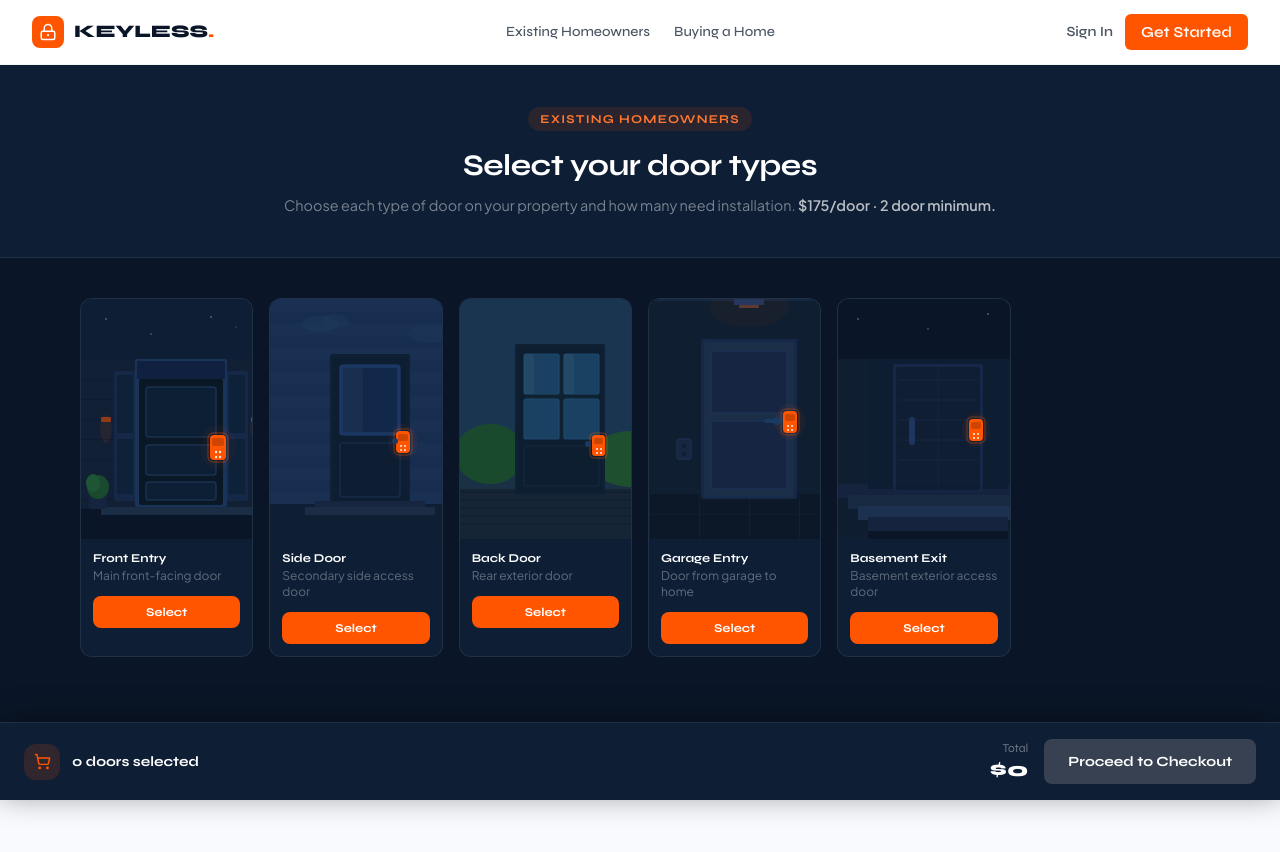
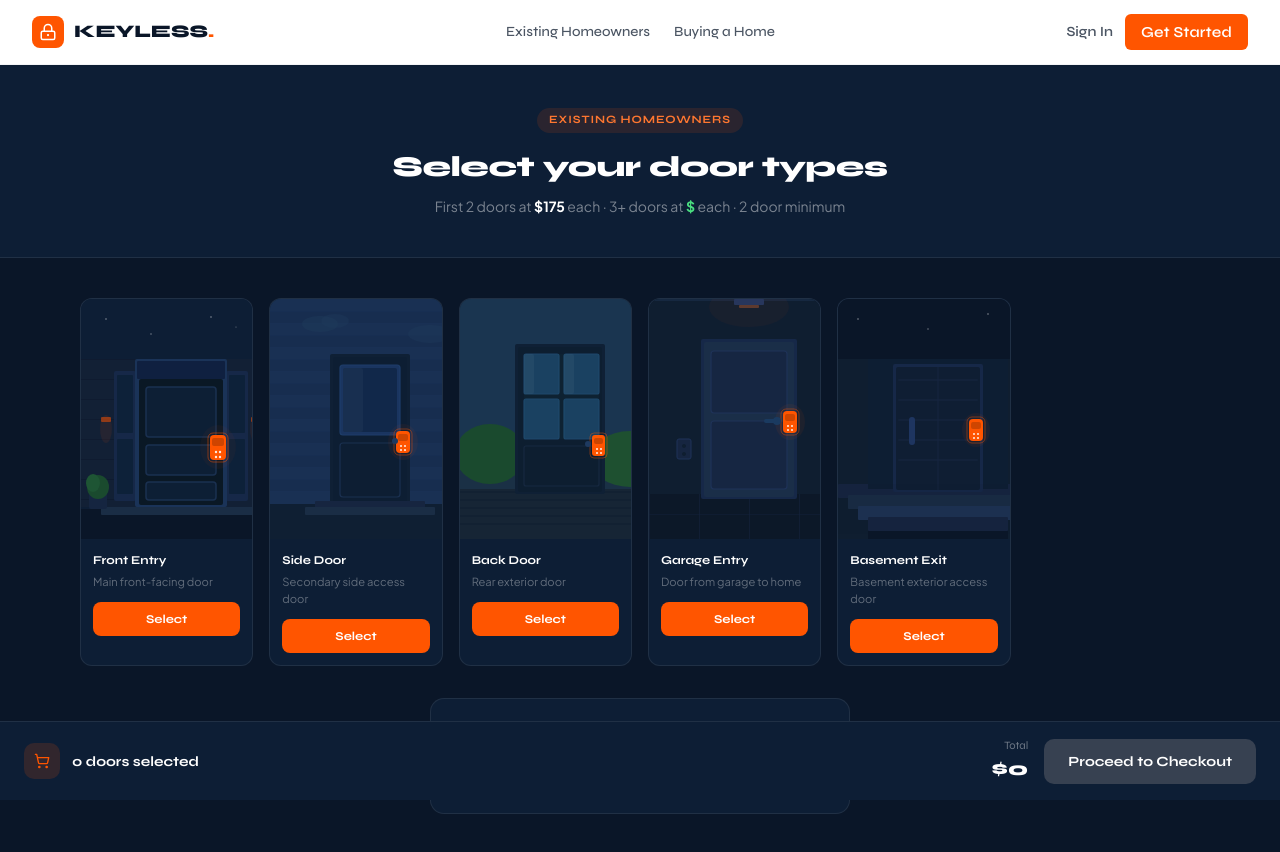
Before and after one commit to dorikahs-eng/keylesssecurity, a Next.js app: page /existing in a window 1280 px wide. Shown: the top 852 px of the page. Before the commit the page ends 800 px from the top, so only its background shows below. Built offline with nearby package versions, Linux system fonts and the light colour scheme.

Commit message:
Update page.tsx

```diff
--- a/app/existing/page.tsx
+++ b/app/existing/page.tsx
@@ -4,16 +4,21 @@ import { useState } from 'react';
 import { useRouter } from 'next/navigation';
 import Navbar from '@/components/Navbar';
 import DoorIllustration from '@/components/DoorIllustration';
-import { DOOR_TYPES, PRICE_PER_DOOR, MINIMUM_DOORS, CartItem } from '@/lib/types';
-import { Plus, Minus, ShoppingCart, AlertCircle, Check } from 'lucide-react';
+import { DOOR_TYPES, PRICE_PER_DOOR, PRICE_TIER2, CartItem, calculateTotal, getMinDoors, COUPON_CODES } from '@/lib/types';
+import { Plus, Minus, ShoppingCart, AlertCircle, Check, Tag, X } from 'lucide-react';
 
 export default function ExistingHomeownerPage() {
   const router = useRouter();
   const [cart, setCart] = useState<CartItem[]>([]);
   const [showMinWarning, setShowMinWarning] = useState(false);
+  const [couponInput, setCouponInput] = useState('');
+  const [appliedCoupon, setAppliedCoupon] = useState('');
+  const [couponError, setCouponError] = useState('');
 
   const totalDoors = cart.reduce((sum, item) => sum + item.quantity, 0);
-  const subtotal = totalDoors * PRICE_PER_DOOR;
+  const total = calculateTotal(totalDoors, appliedCoupon);
+  const minDoors = getMinDoors(appliedCoupon);
+  const couponInfo = appliedCoupon ? COUPON_CODES[appliedCoupon.toUpperCase()] : null;
 
   const getQuantity = (doorId: string) => cart.find(c => c.door.id === doorId)?.quantity ?? 0;
 
@@ -30,86 +35,137 @@ export default function ExistingHomeownerPage() {
     }
   };
 
+  const applyCoupon = () => {
+    const code = couponInput.trim().toUpperCase();
+    if (!code) return;
+    if (COUPON_CODES[code]) {
+      setAppliedCoupon(code);
+      setCouponError('');
+      setCouponInput('');
+    } else {
+      setCouponError('Invalid coupon code');
+    }
+  };
+
+  const removeCoupon = () => {
+    setAppliedCoupon('');
+    setCouponError('');
+    setCouponInput('');
+  };
+
   const handleCheckout = () => {
-    if (totalDoors < MINIMUM_DOORS) {
+    if (totalDoors < minDoors) {
       setShowMinWarning(true);
       setTimeout(() => setShowMinWarning(false), 3000);
       return;
     }
-    localStorage.setItem('ks_pending_order', JSON.stringify({ type: 'existing', items: cart, subtotal, total: subtotal, createdAt: new Date().toISOString() }));
+    localStorage.setItem('ks_pending_order', JSON.stringify({
+      type: 'existing',
+      items: cart,
+      subtotal: total,
+      total,
+      coupon: appliedCoupon || null,
+      couponLabel: couponInfo?.label || null,
+      createdAt: new Date().toISOString(),
+    }));
     router.push('/checkout');
   };
 
+  // Build line items for summary showing tiered pricing
+  const buildLineItems = () => {
+    if (couponInfo) {
+      return cart.map(item => ({
+        label: `${item.door.label} × ${item.quantity}`,
+        price: item.quantity * couponInfo.pricePerDoor,
+        note: `$${couponInfo.pricePerDoor}/door`,
+      }));
+    }
+    const items: { label: string; price: number; note: string }[] = [];
+    let doorsAccounted = 0;
+    for (const item of cart) {
+      let itemTotal = 0;
+      let note = '';
+      for (let i = 0; i < item.quantity; i++) {
+        const doorNum = doorsAccounted + i + 1;
+        itemTotal += doorNum <= 2 ? PRICE_PER_DOOR : PRICE_TIER2;
+      }
+      if (doorsAccounted < 2 && doorsAccounted + item.quantity > 2) {
+        note = `Mixed rate`;
+      } else if (doorsAccounted >= 2) {
+        note = `$${PRICE_TIER2}/door`;
+      } else {
+        note = `$${PRICE_PER_DOOR}/door`;
+      }
+      items.push({ label: `${item.door.label} × ${item.quantity}`, price: itemTotal, note });
+      doorsAccounted += item.quantity;
+    }
+    return items;
+  };
+
+  const s = {
+    page: { minHeight: '100vh', background: '#0A1628' } as React.CSSProperties,
+    header: { borderBottom: '1px solid rgba(255,255,255,0.08)', background: '#0d1e35', padding: '2.5rem 1rem', textAlign: 'center' as const },
+    tag: { display: 'inline-block', padding: '0.25rem 0.75rem', borderRadius: '20px', fontSize: '0.7rem', fontWeight: 700, textTransform: 'uppercase' as const, letterSpacing: '0.08em', background: 'rgba(255,85,0,0.12)', color: '#FF7730', fontFamily: 'var(--font-syne)', marginBottom: '0.75rem' },
+    h1: { fontFamily: 'var(--font-syne)', fontWeight: 800, fontSize: '1.8rem', color: 'white', letterSpacing: '-0.5px', marginBottom: '0.5rem' },
+    sub: { color: 'rgba(255,255,255,0.45)', fontSize: '0.875rem', fontFamily: 'var(--font-jakarta)' },
+    grid: { maxWidth: '1152px', margin: '0 auto', padding: '2.5rem 1rem' },
+    card: (selected: boolean) => ({
+      borderRadius: '12px', overflow: 'hidden', cursor: 'pointer',
+      background: '#0d1e35',
+      border: selected ? '2px solid #FF5500' : '1px solid rgba(255,255,255,0.08)',
+      boxShadow: selected ? '0 0 20px rgba(255,85,0,0.15)' : 'none',
+      transition: 'all 0.2s',
+    } as React.CSSProperties),
+  };
+
   return (
-    <div className="min-h-screen" style={{ background: '#0A1628' }}>
+    <div style={s.page}>
       <Navbar />
 
-      <div className="border-b" style={{ borderColor: 'rgba(255,255,255,0.08)', background: '#0d1e35' }}>
-        <div className="max-w-6xl mx-auto px-4 py-10 text-center">
-          <div className="inline-block px-3 py-1 rounded-full text-xs font-bold uppercase tracking-widest mb-4"
-            style={{ background: 'rgba(255,85,0,0.12)', color: '#FF7730', fontFamily: 'var(--font-syne)' }}>
-            Existing Homeowners
-          </div>
-          <h1 className="text-3xl font-bold mb-3" style={{ fontFamily: 'var(--font-syne)', color: 'white', letterSpacing: '-0.5px' }}>
-            Select your door types
-          </h1>
-          <p style={{ color: 'rgba(255,255,255,0.45)', fontFamily: 'var(--font-jakarta)', fontSize: '0.9rem' }}>
-            Choose each type of door on your property and how many need installation.{' '}
-            <span style={{ color: 'rgba(255,255,255,0.7)', fontWeight: 600 }}>$175/door · 2 door minimum.</span>
-          </p>
-        </div>
+      <div style={s.header}>
+        <div style={s.tag}>Existing Homeowners</div>
+        <h1 style={s.h1}>Select your door types</h1>
+        <p style={s.sub}>
+          First 2 doors at <strong style={{ color: 'white' }}>${PRICE_PER_DOOR}</strong> each ·
+          3+ doors at <strong style={{ color: '#4ade80' }}>${PRICE_TIER2}</strong> each · 2 door minimum
+        </p>
       </div>
 
-      <div className="max-w-6xl mx-auto px-4 py-10">
-        <div className="grid grid-cols-2 sm:grid-cols-3 lg:grid-cols-6 gap-4">
+      <div style={s.grid}>
+        {/* Door grid */}
+        <div style={{ display: 'grid', gridTemplateColumns: 'repeat(auto-fill, minmax(160px, 1fr))', gap: '1rem', marginBottom: '2rem' }}>
           {DOOR_TYPES.map((door) => {
             const qty = getQuantity(door.id);
             const selected = qty > 0;
             return (
-              <div key={door.id}
-                className="rounded-xl overflow-hidden cursor-pointer select-none transition-all"
-                style={{
-                  background: '#0d1e35',
-                  border: selected ? '2px solid #FF5500' : '1px solid rgba(255,255,255,0.08)',
-                  boxShadow: selected ? '0 0 20px rgba(255,85,0,0.15)' : 'none',
-                }}>
-
-                {/* SVG Door Illustration */}
-                <div className="relative">
+              <div key={door.id} style={s.card(selected)}>
+                <div style={{ position: 'relative' }}>
                   <DoorIllustration doorId={door.id} size="card" />
                   {selected && (
-                    <div className="absolute top-2 right-2 w-6 h-6 rounded-full flex items-center justify-center"
-                      style={{ background: '#FF5500' }}>
-                      <Check size={12} color="white" strokeWidth={3} />
+                    <div style={{ position: 'absolute', top: 8, right: 8, width: 22, height: 22, borderRadius: '50%', background: '#FF5500', display: 'flex', alignItems: 'center', justifyContent: 'center' }}>
+                      <Check size={11} color="white" strokeWidth={3} />
                     </div>
                   )}
                 </div>
-
-                <div className="p-3">
-                  <h3 className="text-xs font-bold mb-0.5 leading-tight" style={{ fontFamily: 'var(--font-syne)', color: 'white' }}>
+                <div style={{ padding: '0.75rem' }}>
+                  <h3 style={{ fontFamily: 'var(--font-syne)', fontWeight: 700, fontSize: '0.75rem', color: 'white', marginBottom: '0.25rem' }}>
                     {door.label}
                   </h3>
-                  <p className="text-xs mb-3" style={{ color: 'rgba(255,255,255,0.35)', fontFamily: 'var(--font-jakarta)' }}>
+                  <p style={{ fontSize: '0.7rem', color: 'rgba(255,255,255,0.35)', marginBottom: '0.75rem', fontFamily: 'var(--font-jakarta)' }}>
                     {door.description}
                   </p>
                   {qty === 0 ? (
-                    <button onClick={() => setQuantity(door.id, 1)}
-                      className="w-full py-2 text-xs font-bold rounded-lg transition-all"
-                      style={{ fontFamily: 'var(--font-syne)', background: '#FF5500', color: 'white' }}>
+                    <button onClick={() => setQuantity(door.id, 1)} style={{ width: '100%', padding: '0.5rem', background: '#FF5500', color: 'white', border: 'none', borderRadius: '8px', fontFamily: 'var(--font-syne)', fontWeight: 700, fontSize: '0.75rem', cursor: 'pointer' }}>
                       Select
                     </button>
                   ) : (
-                    <div className="flex items-center justify-between gap-1">
-                      <button onClick={() => setQuantity(door.id, qty - 1)}
-                        className="w-8 h-8 rounded-lg flex items-center justify-center transition-colors"
-                        style={{ background: 'rgba(255,255,255,0.07)', color: 'white', border: '1px solid rgba(255,255,255,0.1)' }}>
-                        <Minus size={12} />
+                    <div style={{ display: 'flex', alignItems: 'center', justifyContent: 'space-between', gap: '0.25rem' }}>
+                      <button onClick={() => setQuantity(door.id, qty - 1)} style={{ width: 30, height: 30, borderRadius: '8px', background: 'rgba(255,255,255,0.07)', border: '1px solid rgba(255,255,255,0.1)', color: 'white', cursor: 'pointer', display: 'flex', alignItems: 'center', justifyContent: 'center' }}>
+                        <Minus size={11} />
                       </button>
-                      <span className="text-sm font-bold" style={{ fontFamily: 'var(--font-syne)', color: 'white' }}>{qty}</span>
-                      <button onClick={() => setQuantity(door.id, qty + 1)}
-                        className="w-8 h-8 rounded-lg flex items-center justify-center"
-                        style={{ background: '#FF5500', color: 'white' }}>
-                        <Plus size={12} />
+                      <span style={{ fontFamily: 'var(--font-syne)', fontWeight: 700, color: 'white', fontSize: '0.875rem' }}>{qty}</span>
+                      <button onClick={() => setQuantity(door.id, qty + 1)} style={{ width: 30, height: 30, borderRadius: '8px', background: '#FF5500', border: 'none', color: 'white', cursor: 'pointer', display: 'flex', alignItems: 'center', justifyContent: 'center' }}>
+                        <Plus size={11} />
                       </button>
                     </div>
                   )}
@@ -119,68 +175,122 @@ export default function ExistingHomeownerPage() {
           })}
         </div>
 
+        {/* Coupon code */}
+        <div style={{ maxWidth: '420px', margin: '0 auto 1.5rem', background: '#0d1e35', border: '1px solid rgba(255,255,255,0.08)', borderRadius: '14px', padding: '1.25rem' }}>
+          <div style={{ display: 'flex', alignItems: 'center', gap: '0.5rem', marginBottom: '0.75rem' }}>
+            <Tag size={14} style={{ color: '#FF5500' }} />
+            <span style={{ fontFamily: 'var(--font-syne)', fontWeight: 700, fontSize: '0.85rem', color: 'white' }}>
+              Coupon Code
+            </span>
+          </div>
+
+          {appliedCoupon ? (
+            <div style={{ display: 'flex', alignItems: 'center', justifyContent: 'space-between', background: 'rgba(74,222,128,0.1)', border: '1px solid rgba(74,222,128,0.3)', borderRadius: '8px', padding: '0.6rem 0.9rem' }}>
+              <div>
+                <span style={{ fontFamily: 'var(--font-syne)', fontWeight: 700, color: '#4ade80', fontSize: '0.85rem' }}>
+                  {appliedCoupon}
+                </span>
+                <span style={{ fontFamily: 'var(--font-jakarta)', fontSize: '0.75rem', color: 'rgba(255,255,255,0.5)', marginLeft: '0.5rem' }}>
+                  {couponInfo?.label}
+                </span>
+              </div>
+              <button onClick={removeCoupon} style={{ background: 'none', border: 'none', color: 'rgba(255,255,255,0.4)', cursor: 'pointer' }}>
+                <X size={15} />
+              </button>
+            </div>
+          ) : (
+            <div style={{ display: 'flex', gap: '0.5rem' }}>
+              <input
+                value={couponInput}
+                onChange={e => { setCouponInput(e.target.value.toUpperCase()); setCouponError(''); }}
+                onKeyDown={e => e.key === 'Enter' && applyCoupon()}
+                placeholder="Enter code (e.g. REALTOR)"
+                style={{ flex: 1, padding: '0.6rem 0.9rem', background: 'rgba(255,255,255,0.05)', border: `1px solid ${couponError ? '#EF4444' : 'rgba(255,255,255,0.1)'}`, borderRadius: '8px', color: 'white', fontFamily: 'var(--font-jakarta)', fontSize: '0.875rem', outline: 'none' }}
+              />
+              <button onClick={applyCoupon} style={{ padding: '0.6rem 1rem', background: 'rgba(255,85,0,0.15)', border: '1px solid rgba(255,85,0,0.3)', borderRadius: '8px', color: '#FF7730', fontFamily: 'var(--font-syne)', fontWeight: 700, fontSize: '0.8rem', cursor: 'pointer' }}>
+                Apply
+              </button>
+            </div>
+          )}
+          {couponError && <p style={{ fontSize: '0.75rem', color: '#EF4444', marginTop: '0.4rem', fontFamily: 'var(--font-jakarta)' }}>{couponError}</p>}
+        </div>
+
         {/* Order summary */}
         {cart.length > 0 && (
-          <div className="mt-8 rounded-2xl border p-6 max-w-md mx-auto"
-            style={{ background: '#0d1e35', borderColor: 'rgba(255,255,255,0.08)' }}>
-            <h3 className="font-bold text-lg mb-4" style={{ fontFamily: 'var(--font-syne)', color: 'white' }}>Order Summary</h3>
-            <div className="space-y-2 mb-4">
-              {cart.map(item => (
-                <div key={item.door.id} className="flex justify-between text-sm">
-                  <span style={{ color: 'rgba(255,255,255,0.5)', fontFamily: 'var(--font-jakarta)' }}>{item.door.label} × {item.quantity}</span>
-                  <span className="font-semibold" style={{ fontFamily: 'var(--font-syne)', color: 'white' }}>${item.quantity * PRICE_PER_DOOR}</span>
+          <div style={{ maxWidth: '420px', margin: '0 auto', background: '#0d1e35', border: '1px solid rgba(255,255,255,0.08)', borderRadius: '14px', padding: '1.25rem' }}>
+            <h3 style={{ fontFamily: 'var(--font-syne)', fontWeight: 700, color: 'white', marginBottom: '0.75rem', fontSize: '0.95rem' }}>Order Summary</h3>
+
+            {/* Tiered pricing note */}
+            {!appliedCoupon && totalDoors > 2 && (
+              <div style={{ background: 'rgba(74,222,128,0.08)', border: '1px solid rgba(74,222,128,0.2)', borderRadius: '8px', padding: '0.5rem 0.75rem', marginBottom: '0.75rem', fontSize: '0.75rem', color: '#4ade80', fontFamily: 'var(--font-jakarta)' }}>
+                🎉 Doors 3+ discounted to ${PRICE_TIER2} each!
+              </div>
+            )}
+
+            {buildLineItems().map((item, i) => (
+              <div key={i} style={{ display: 'flex', justifyContent: 'space-between', alignItems: 'center', marginBottom: '0.4rem', fontSize: '0.85rem' }}>
+                <div>
+                  <span style={{ color: 'rgba(255,255,255,0.6)', fontFamily: 'var(--font-jakarta)' }}>{item.label}</span>
+                  <span style={{ color: 'rgba(255,255,255,0.3)', fontSize: '0.7rem', marginLeft: '0.4rem' }}>({item.note})</span>
                 </div>
-              ))}
+                <span style={{ fontFamily: 'var(--font-syne)', fontWeight: 600, color: 'white' }}>${item.price}</span>
+              </div>
+            ))}
+
+            <div style={{ borderTop: '1px solid rgba(255,255,255,0.08)', paddingTop: '0.75rem', marginTop: '0.5rem', display: 'flex', justifyContent: 'space-between', alignItems: 'center' }}>
+              <span style={{ fontFamily: 'var(--font-syne)', fontWeight: 700, color: 'white' }}>Total</span>
+              <span style={{ fontFamily: 'var(--font-syne)', fontWeight: 900, fontSize: '1.3rem', color: '#FF5500' }}>${total}</span>
             </div>
-            <div className="flex justify-between items-center pt-3" style={{ borderTop: '1px solid rgba(255,255,255,0.08)' }}>
-              <span className="font-bold" style={{ fontFamily: 'var(--font-syne)', color: 'white' }}>Total</span>
-              <span className="text-xl font-black" style={{ fontFamily: 'var(--font-syne)', color: '#FF5500' }}>${subtotal}</span>
-            </div>
-            {totalDoors < MINIMUM_DOORS && (
-              <p className="text-xs mt-2 flex items-center gap-1" style={{ color: '#FB923C' }}>
-                <AlertCircle size={12} />
-                Add {MINIMUM_DOORS - totalDoors} more door to meet the minimum
+
+            {totalDoors < minDoors && (
+              <p style={{ fontSize: '0.75rem', color: '#FB923C', marginTop: '0.5rem', display: 'flex', alignItems: 'center', gap: '0.3rem', fontFamily: 'var(--font-jakarta)' }}>
+                <AlertCircle size={12} /> Add {minDoors - totalDoors} more door{minDoors - totalDoors > 1 ? 's' : ''} to meet the minimum
               </p>
             )}
           </div>
         )}
       </div>
 
-      {/* Fixed cart bar */}
-      <div className="fixed bottom-0 left-0 right-0 z-50 flex items-center justify-between px-6 py-4"
-        style={{ background: '#0d1e35', borderTop: '1px solid rgba(255,255,255,0.08)', boxShadow: '0 -4px 30px rgba(0,0,0,0.4)' }}>
-        <div className="flex items-center gap-3">
-          <div className="w-9 h-9 rounded-xl flex items-center justify-center" style={{ background: 'rgba(255,85,0,0.15)' }}>
-            <ShoppingCart size={17} style={{ color: '#FF5500' }} />
+      {/* Cart bar */}
+      <div style={{ position: 'fixed', bottom: 0, left: 0, right: 0, background: '#0d1e35', borderTop: '1px solid rgba(255,255,255,0.08)', padding: '1rem 1.5rem', display: 'flex', alignItems: 'center', justifyContent: 'space-between', zIndex: 100 }}>
+        <div style={{ display: 'flex', alignItems: 'center', gap: '0.75rem' }}>
+          <div style={{ width: 36, height: 36, borderRadius: '10px', background: 'rgba(255,85,0,0.15)', display: 'flex', alignItems: 'center', justifyContent: 'center' }}>
+            <ShoppingCart size={16} style={{ color: '#FF5500' }} />
           </div>
           <div>
-            <div className="text-sm font-bold" style={{ fontFamily: 'var(--font-syne)', color: 'white' }}>
+            <div style={{ fontFamily: 'var(--font-syne)', fontWeight: 700, color: 'white', fontSize: '0.875rem' }}>
               {totalDoors} door{totalDoors !== 1 ? 's' : ''} selected
             </div>
-            {totalDoors > 0 && totalDoors < MINIMUM_DOORS && (
-              <div className="text-xs" style={{ color: 'rgba(255,255,255,0.4)' }}>{MINIMUM_DOORS - totalDoors} more needed</div>
+            {appliedCoupon && (
+              <div style={{ fontSize: '0.7rem', color: '#4ade80', fontFamily: 'var(--font-syne)' }}>
+                {couponInfo?.label}
+              </div>
+            )}
+            {!appliedCoupon && totalDoors > 2 && (
+              <div style={{ fontSize: '0.7rem', color: '#4ade80', fontFamily: 'var(--font-syne)' }}>
+                Volume discount applied!
+              </div>
             )}
           </div>
         </div>
-        <div className="flex items-center gap-4">
-          <div className="text-right hidden sm:block">
-            <div className="text-xs" style={{ color: 'rgba(255,255,255,0.4)', fontFamily: 'var(--font-syne)' }}>Total</div>
-            <div className="text-xl font-black" style={{ fontFamily: 'var(--font-syne)', color: 'white' }}>${subtotal}</div>
+        <div style={{ display: 'flex', alignItems: 'center', gap: '1rem' }}>
+          <div style={{ textAlign: 'right' }}>
+            <div style={{ fontSize: '0.7rem', color: 'rgba(255,255,255,0.4)', fontFamily: 'var(--font-syne)' }}>Total</div>
+            <div style={{ fontFamily: 'var(--font-syne)', fontWeight: 900, fontSize: '1.2rem', color: 'white' }}>${total}</div>
           </div>
-          <button onClick={handleCheckout} className="font-bold rounded-lg px-6 py-3 transition-all"
-            style={{ fontFamily: 'var(--font-syne)', background: totalDoors >= MINIMUM_DOORS ? '#FF5500' : '#374151', color: 'white', fontSize: '0.875rem' }}>
+          <button onClick={handleCheckout}
+            style={{ background: totalDoors >= minDoors ? '#FF5500' : '#374151', color: 'white', fontFamily: 'var(--font-syne)', fontWeight: 700, fontSize: '0.875rem', padding: '0.75rem 1.5rem', borderRadius: '10px', border: 'none', cursor: 'pointer' }}>
             Proceed to Checkout
           </button>
         </div>
       </div>
 
       {showMinWarning && (
-        <div className="fixed bottom-20 right-6 flex items-center gap-2 px-4 py-3 rounded-xl z-50 text-sm font-semibold"
-          style={{ background: '#DC2626', color: 'white', fontFamily: 'var(--font-syne)' }}>
-          <AlertCircle size={16} /> Minimum 2 doors required
+        <div style={{ position: 'fixed', bottom: '5rem', right: '1.5rem', background: '#DC2626', color: 'white', padding: '0.75rem 1.25rem', borderRadius: '10px', display: 'flex', alignItems: 'center', gap: '0.5rem', fontSize: '0.875rem', fontFamily: 'var(--font-syne)', fontWeight: 600, zIndex: 200 }}>
+          <AlertCircle size={15} /> Minimum {minDoors} door{minDoors > 1 ? 's' : ''} required
         </div>
       )}
-      <div className="h-20" />
+      <div style={{ height: '5rem' }} />
     </div>
   );
 }
```
